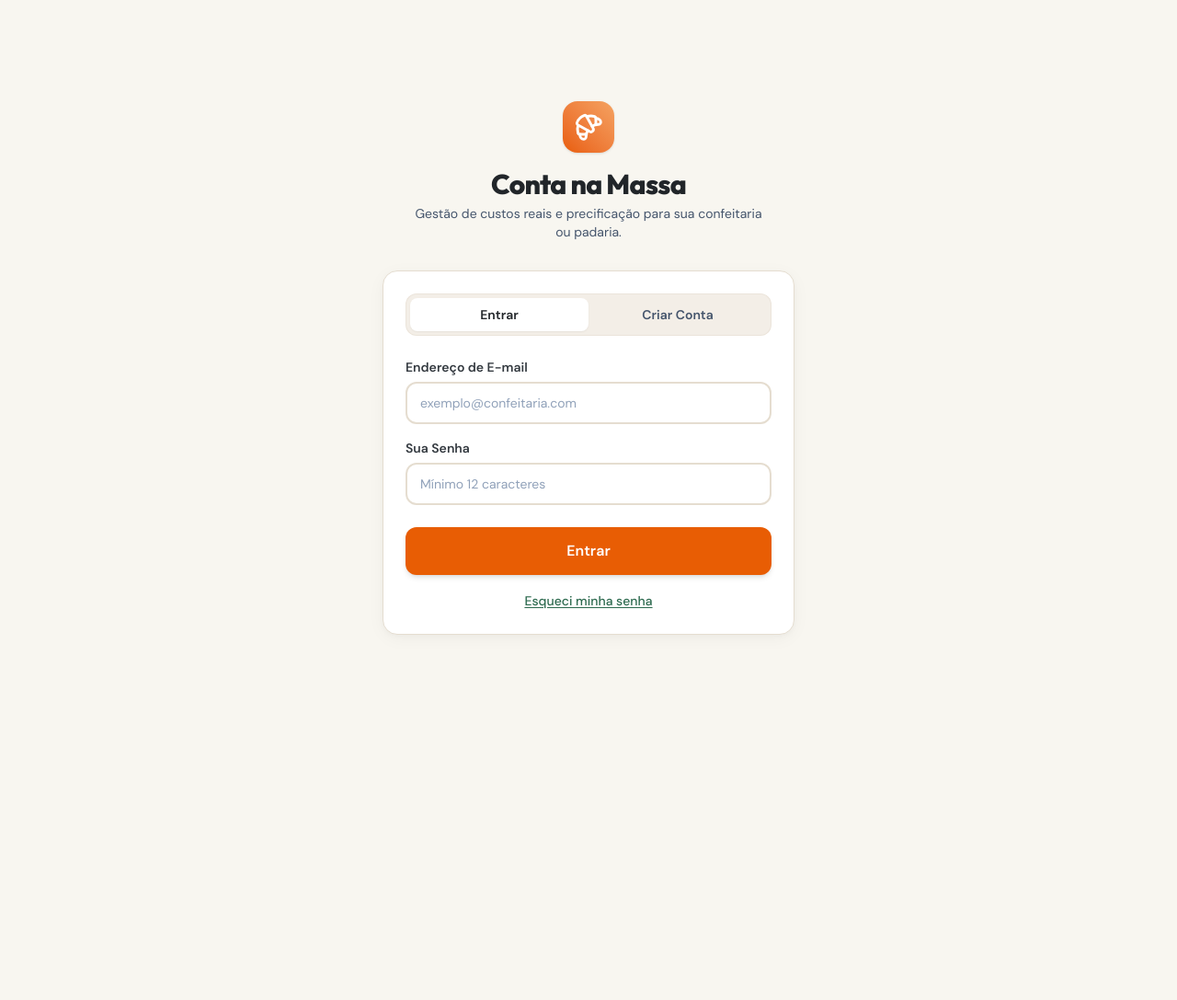
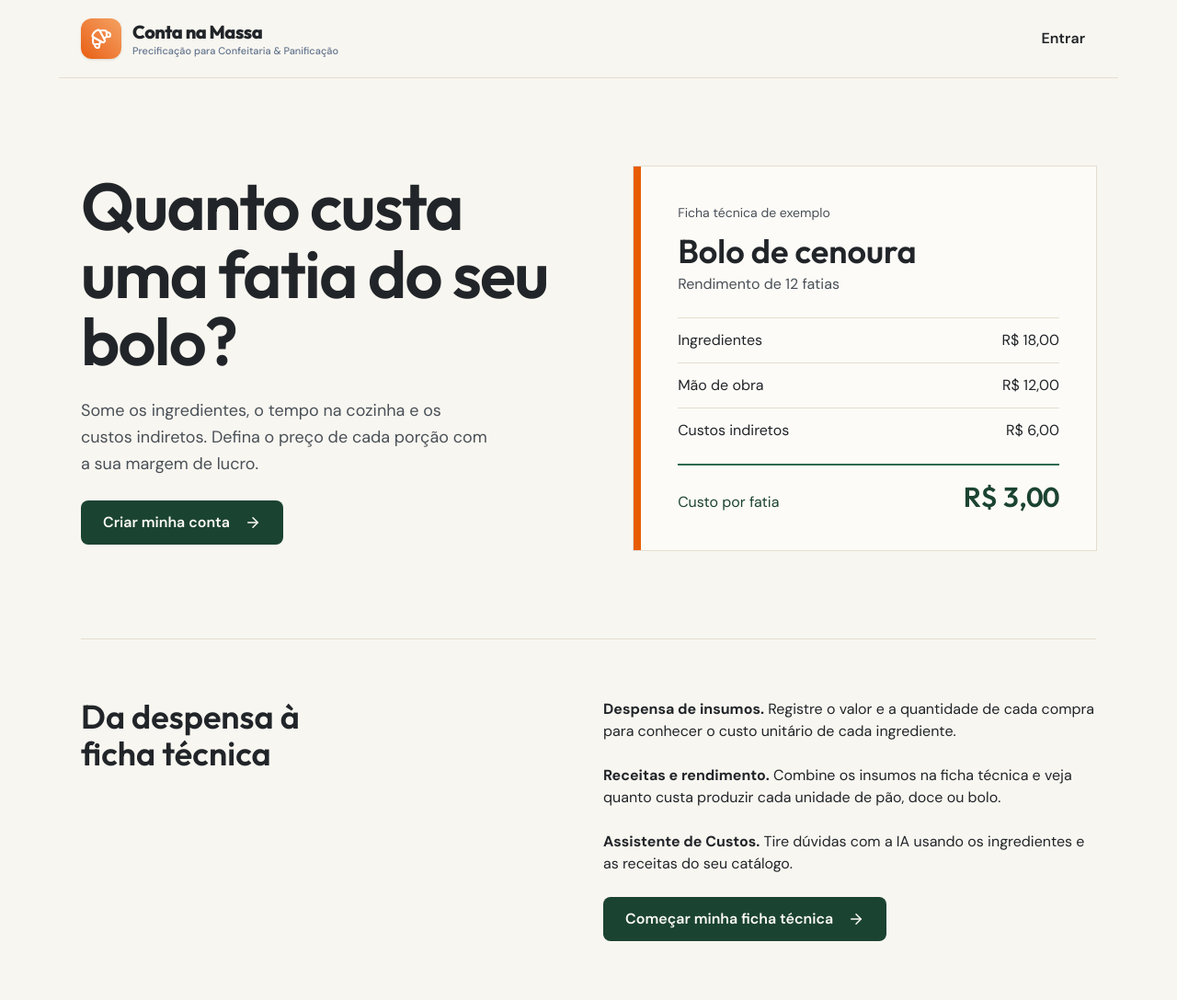
Before and after one commit to emersonart/conta-na-massa, a Laravel app: page / in a window 1280 px wide. Shown: the whole page at 92% size. Before the commit the page ends 690 px from the top, so only its background shows below. Run offline with Laravel 12, Linux system fonts and the light colour scheme; style sheets or scripts are compiled from the project's sources; some libraries are stand-ins or nearby versions.

Commit message:
Add public bakery costing landing page and registration links
Co-authored-by: OpenBot <335604065+openbotgit[bot]@users.noreply.github.com>

```diff
--- a/backend/resources/js/App.tsx
+++ b/backend/resources/js/App.tsx
@@ -4,6 +4,7 @@ import { useAuthStore } from './stores/authStore';
 import { Sidebar } from './components/layout/Sidebar';
 import { Header } from './components/layout/Header';
 import { ProtectedRoute } from './components/layout/ProtectedRoute';
+import { LandingPage } from './pages/LandingPage';
 import { AuthPage } from './pages/AuthPage';
 import { DashboardPage } from './pages/DashboardPage';
 import { IngredientsPage } from './pages/IngredientsPage';
@@ -58,10 +59,7 @@ function AppContent() {
     return <Navigate to="/dashboard" replace />;
   }
 
-  // If we are at the root and NOT authenticated, go to login
-  if (location.pathname === '/' && (!token || !user)) {
-    return <Navigate to="/login" replace />;
-  }
+  if (location.pathname === '/') return <LandingPage />;
 
   const isAuthPage = ['/login', '/forgot-password', '/reset-password', '/confirm-email-change'].includes(location.pathname);
 
--- a/backend/resources/js/pages/AuthPage.tsx
+++ b/backend/resources/js/pages/AuthPage.tsx
@@ -5,11 +5,12 @@ import { Input } from '../components/ui/Input';
 import { Card } from '../components/ui/Card';
 import { Logo } from '../components/ui/Logo';
 import { AlertCircle } from 'lucide-react';
-import { useNavigate } from 'react-router-dom';
+import { useNavigate, useSearchParams } from 'react-router-dom';
 
 export const AuthPage: React.FC = () => {
   const navigate = useNavigate();
-  const [isRegister, setIsRegister] = useState(false);
+  const [params, setParams] = useSearchParams();
+  const isRegister = params.get('mode') === 'register';
   const [name, setName] = useState('');
   const [email, setEmail] = useState('');
   const [password, setPassword] = useState('');
@@ -52,7 +53,7 @@ export const AuthPage: React.FC = () => {
             <button
               type="button"
               onClick={() => {
-                setIsRegister(false);
+                setParams({}, { replace: true });
                 clearError();
               }}
               className={`flex-1 py-2 rounded-lg text-xs sm:text-sm font-semibold transition-all cursor-pointer ${
@@ -66,7 +67,7 @@ export const AuthPage: React.FC = () => {
             <button
               type="button"
               onClick={() => {
-                setIsRegister(true);
+                setParams({ mode: 'register' }, { replace: true });
                 clearError();
               }}
               className={`flex-1 py-2 rounded-lg text-xs sm:text-sm font-semibold transition-all cursor-pointer ${
--- /dev/null
+++ b/backend/resources/js/pages/LandingPage.tsx
@@ -0,0 +1,46 @@
+import { Link } from 'react-router-dom';
+import { ArrowRight } from 'lucide-react';
+import { Logo } from '../components/ui/Logo';
+
+const register = '/login?mode=register';
+const action = 'inline-flex items-center justify-center gap-4 rounded-lg bg-[#1B4332] px-6 py-3 font-semibold text-[#FDFBF7] hover:bg-[#2D6A4F]';
+
+export function LandingPage() {
+  return (
+    <div className="min-h-screen bg-[#F8F6F0] text-[#212529]">
+      <header className="mx-auto flex max-w-6xl items-center justify-between border-b border-[#E5DDD0] px-6 py-5">
+        <Logo />
+        <Link className="rounded px-3 py-2 font-semibold hover:underline" data-umami-event="landing-cta-login" to="/login">Entrar</Link>
+      </header>
+      <main className="mx-auto max-w-6xl px-6">
+        <section className="grid items-center gap-12 py-12 md:grid-cols-[1.1fr_1fr] md:py-24">
+          <div>
+            <h1 className="max-w-[13ch] text-5xl font-semibold leading-[1.02] tracking-tight md:text-7xl">Quanto custa uma fatia do seu bolo?</h1>
+            <p className="my-6 max-w-md text-lg leading-relaxed text-[#495057]">Some os ingredientes, o tempo na cozinha e os custos indiretos. Defina o preço de cada porção com a sua margem de lucro.</p>
+            <Link to={register} data-umami-event="landing-cta-hero" className={action}>Criar minha conta <ArrowRight size={18} aria-hidden /></Link>
+          </div>
+          <figure className="border-l-8 border-[#E85D04] bg-[#FDFBF7] p-6 ring-1 ring-[#E5DDD0] sm:p-10">
+            <figcaption className="text-sm text-[#495057]">Ficha técnica de exemplo</figcaption>
+            <h2 className="mt-3 text-4xl font-semibold">Bolo de cenoura</h2>
+            <p className="mt-1 mb-6 text-[#495057]">Rendimento de 12 fatias</p>
+            <dl className="tabular-nums">
+              {[['Ingredientes', 'R$ 18,00'], ['Mão de obra', 'R$ 12,00'], ['Custos indiretos', 'R$ 6,00']].map(([label, value]) => (
+                <div className="flex justify-between gap-3 border-t border-[#E5DDD0] py-3" key={label}><dt>{label}</dt><dd>{value}</dd></div>
+              ))}
+              <div className="mt-3 flex flex-wrap items-baseline justify-between gap-2 border-t-2 border-[#2D6A4F] pt-4 text-[#1B4332]"><dt>Custo por fatia</dt><dd className="font-heading text-3xl font-semibold">R$ 3,00</dd></div>
+            </dl>
+          </figure>
+        </section>
+        <section className="grid gap-8 border-t border-[#E5DDD0] py-12 md:grid-cols-2 md:py-16">
+          <h2 className="max-w-xs text-4xl font-semibold">Da despensa à ficha técnica</h2>
+          <div className="space-y-6">
+            <p><strong>Despensa de insumos.</strong> Registre o valor e a quantidade de cada compra para conhecer o custo unitário de cada ingrediente.</p>
+            <p><strong>Receitas e rendimento.</strong> Combine os insumos na ficha técnica e veja quanto custa produzir cada unidade de pão, doce ou bolo.</p>
+            <p><strong>Assistente de Custos.</strong> Tire dúvidas com a IA usando os ingredientes e as receitas do seu catálogo.</p>
+            <Link className={action} to={register} data-umami-event="landing-cta-final">Começar minha ficha técnica <ArrowRight size={18} aria-hidden /></Link>
+          </div>
+        </section>
+      </main>
+    </div>
+  );
+}
```
